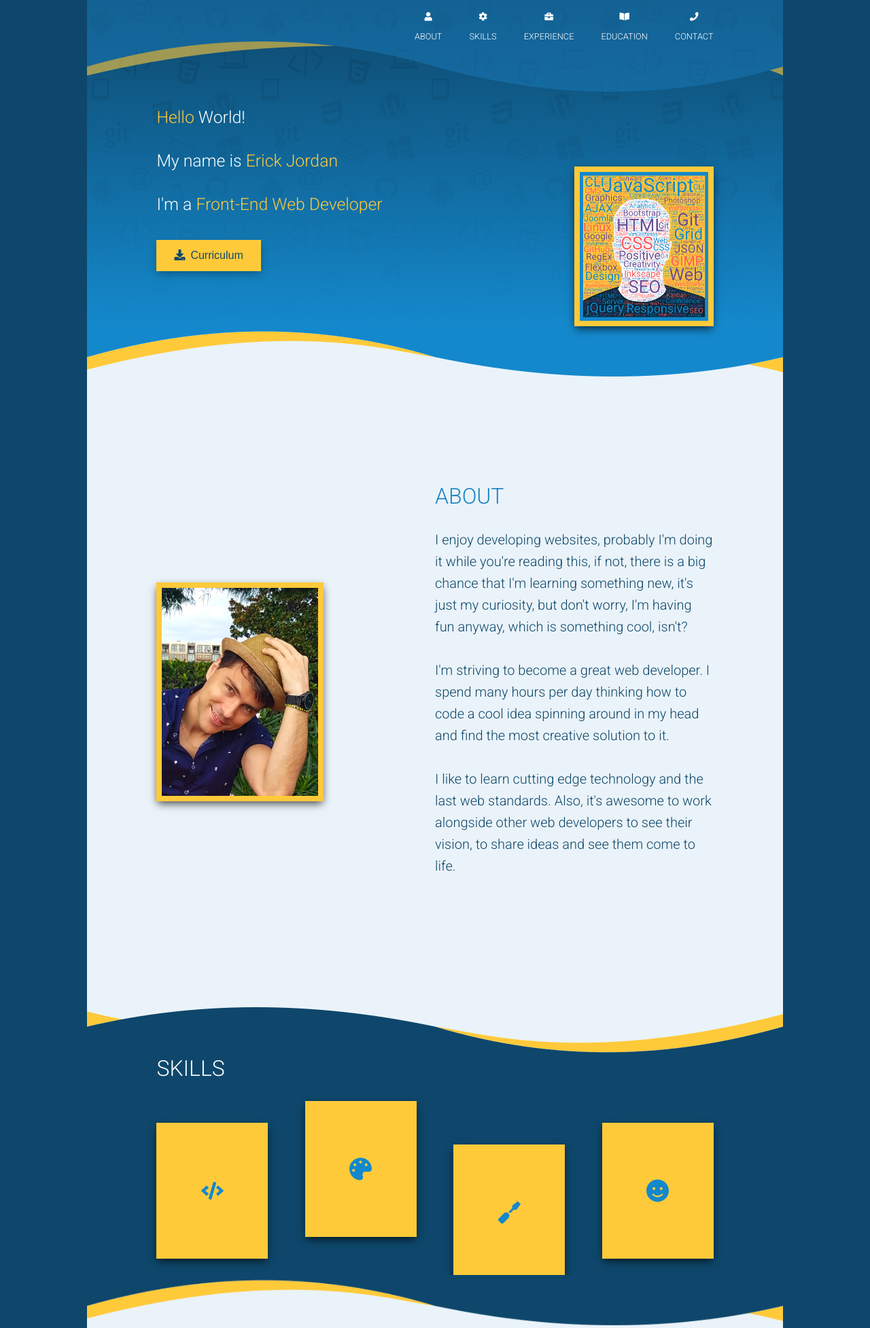
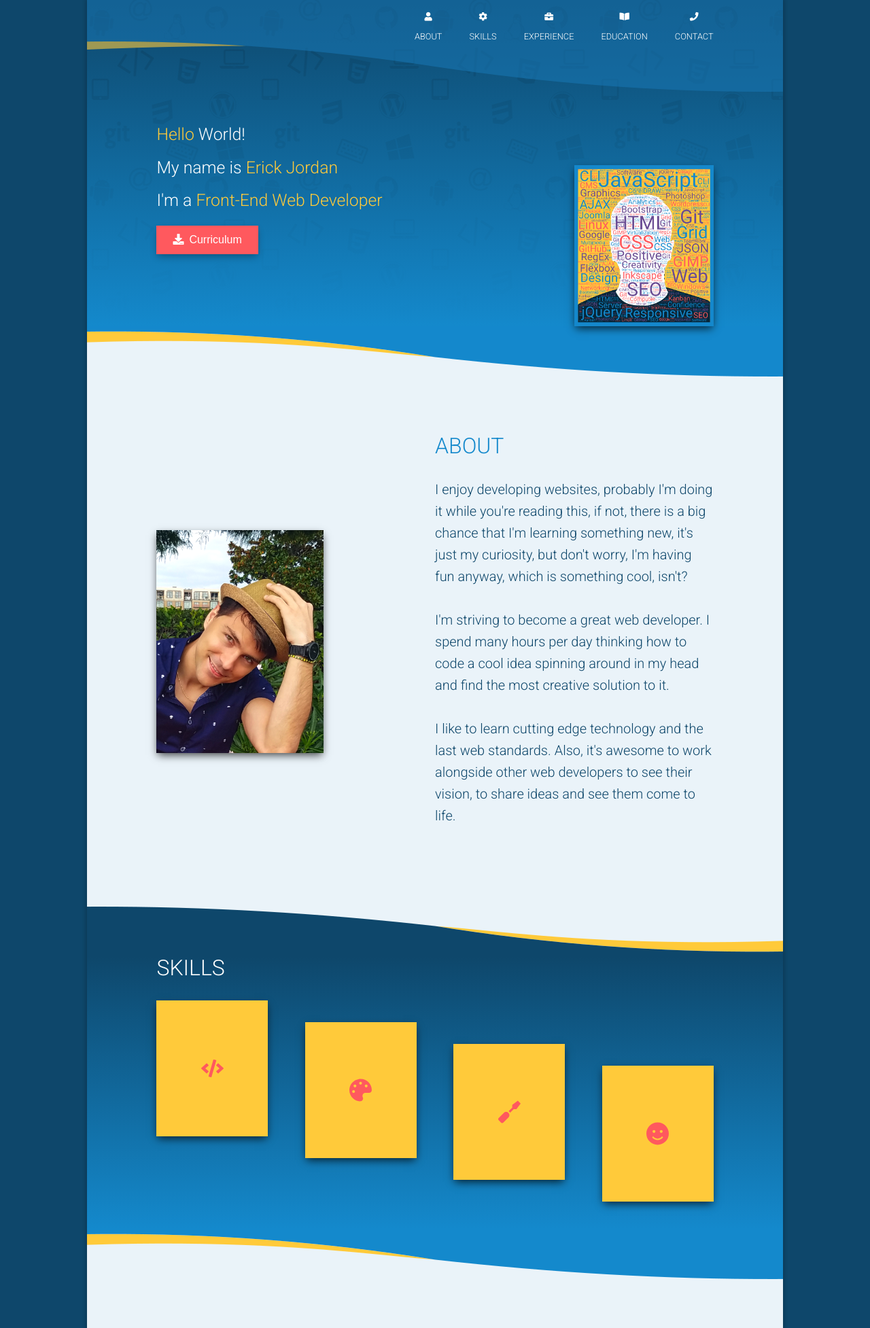
Before and after one commit to erixoalexandros/Personal-Web-Page, a PHP site: page / in a window 1280 px wide. Shown: the top 1954 px of the page at 68% size. Run offline with PHP 8.4, Linux system fonts and the light colour scheme; some libraries are stand-ins or nearby versions.

Commit message:
CSS refactored

```diff
--- a/css/main.css
+++ b/css/main.css
@@ -13,7 +13,9 @@ body {
 
 .wrapper {
   background-color: #EAF3F9;
-  /* box-shadow: 0px 0px 7px 1px rgba(0,0,0,0.10); */
+  color: #0E476B;
+  box-shadow: 0px 0px 6px 2px rgba(0,0,0,0.2);
+  font-weight: 300;
   margin: auto;
   width: 80%;
 }
@@ -22,13 +24,13 @@ body {
 
 header {
   background: #1489CC;
-  background: linear-gradient(#ffffff00, #1489CC), url('../img/bg-pattern2.png');
+  background: linear-gradient(#00000000, #1489CC), url('../img/bg-pattern2.png');
   color: #fff;
   position: relative;
 }
 
 header::before {
-  background: url('../img/header-top-edge.png') no-repeat center/100% 100%;
+  background: url('../img/header-top-edge.png') no-repeat center/cover;
   content: '';
   height: 135px;
   position: absolute;
@@ -37,7 +39,7 @@ header::before {
 }
 
 header::after {
-  background: url('../img/header-bottom-edge.png') no-repeat center/100% 100%;
+  background: url('../img/header-bottom-edge.png') no-repeat center/cover;
   content: '';
   height: 74px;
   position: absolute;
@@ -48,10 +50,8 @@ header::after {
 /* NAV BAR */
 
 nav {
-  color: #fff;
   display: flex;
   font-size: 0.8rem;
-  font-weight: 300;
   height: 10vh;
   justify-content: flex-end;
   margin: auto;
@@ -66,8 +66,8 @@ nav ul {
 
 nav li {
   cursor: pointer;
-  display: inline;
   margin-right: 2.5rem;
+  transition: 0.4s;
   user-select: none;
   z-index: 1;
 }
@@ -78,7 +78,6 @@ nav li:last-child {
 
 nav li:hover {
   color: #FFCA3A;
-  transition: 0.2s;
 }
 
 nav i {
@@ -102,7 +101,6 @@ nav i {
 }
 
 .header-image-container img {
-  border: 0.5rem solid #FFCA3A;
   box-shadow: 0px 5px 12px -2px rgba(0,0,0,0.75);
   width: 50%;
   z-index: 1;
@@ -112,15 +110,13 @@ nav i {
   align-items: flex-start;
   display: flex;
   flex-direction: column;
+  font-size: 1.55rem;
   justify-content: center;
   width: 50%;
 }
 
 .header-headings-container p {
-  font-size: 1.55rem;
-  font-weight: 300;
-  height: 3rem;
-  margin-bottom: 1rem;
+  margin-bottom: 1.5rem;
 }
 
 .header-headings-container span {
@@ -128,33 +124,19 @@ nav i {
 }
 
 .header-headings-container button {
-  background-color: #FFCA3A;
-  border: 2px solid transparent;
+  background-color: #FF595E;
+  border: 0;
   box-shadow: 0px 5px 12px -2px rgba(0, 0, 0, 0.33);
-  color: #0E476B;
+  color: #fff;
   cursor: pointer;
   font-size: 1rem;
   outline: none;
   padding: 0.75rem 1.5rem;
-  transition: 0.3s;
-}
-
-.header-headings-container button:hover {
-  color: #0E476B;
-  padding: 0.75rem 2rem;
+  transition: 0.4s;
 }
 
 .header-headings-container i {
   margin-right: 0.5rem;
-}
-
-.fa-angle-down {
-  color: #FFCA3A;
-  font-size: 4rem;
-  height: 10vh;
-  opacity: 0.5;
-  text-align: center;
-  width: 100%;
 }
 
 /* HEADER END ////////////////////////////////////////// */
@@ -164,31 +146,9 @@ nav i {
   .about {
     display: flex;
     margin: auto;
-    padding-top: calc(74px + 20vh);
-    padding-bottom: calc(74px + 20vh);
+    padding-top: 20vh;
+    padding-bottom: 20vh;
     width: 80%;
-  }
-
-  .about article {
-    align-items: flex-start;
-    display: flex;
-    flex-direction: column;
-    justify-content: center;
-    width: 50%;
-  }
-
-  .about h2 {
-    color: #1982C4;
-    font-size: 2rem;
-    font-weight: 300;
-    margin-bottom: 2rem;
-  }
-
-  .about p {
-    font-size: 1.25rem;
-    font-weight: 300;
-    line-height: 2rem;
-    margin-bottom: 2rem;
   }
 
   .about-image-container {
@@ -199,9 +159,27 @@ nav i {
   }
 
   .about-image-container img {
-    border: 0.5rem solid #FFCA3A;
     box-shadow: 0px 5px 12px -2px rgba(0,0,0,0.75);
     width: 60%;
+  }
+
+  .about article {
+    align-items: flex-start;
+    display: flex;
+    flex-direction: column;
+    width: 50%;
+  }
+
+  .about h2 {
+    color: #1489CC;
+    font-size: 2rem;
+    margin-bottom: 2rem;
+  }
+
+  .about p {
+    font-size: 1.25rem;
+    line-height: 2rem;
+    margin-bottom: 2rem;
   }
 
 /* ABOUT END /////////////////////////////////////////////// */
@@ -209,15 +187,13 @@ nav i {
 /* SKILLS /////////////////////////////////////////////// */
 
 .skills {
-  background-color: #6A4C93;
-  background: linear-gradient(#0E476B, #0E476B);
-  color: #fff;
-  padding-bottom: 10vh;
+  background-color: #1489CC;
+  background: linear-gradient(#0E476B, #1489CC);
   position: relative;
 }
 
 .skills::before {
-  background: url('../img/skills-top-edge.png') no-repeat center/100% 100%;
+  background: url('../img/skills-top-edge.png') no-repeat center/cover;
   content: '';
   height: 74px;
   position: absolute;
@@ -226,29 +202,30 @@ nav i {
 }
 
 .skills::after {
-  background: url('../img/skills-bottom-edge.png') no-repeat center/100% 100%;
+  background: url('../img/skills-bottom-edge.png') no-repeat center/cover;
   content: '';
   height: 74px;
   position: absolute;
-  top: 40vh;
+  top: 50vh;
   width: 100%;
 }
 
 .skills-content {
-  height: 30vh;
+  height: 50vh;
   margin: auto;
   width: 80%;
 }
 
 .skills h2 {
+  color: #fff;
   font-size: 2rem;
-  font-weight: 300;
   margin-bottom: 2rem;
   width: 100%;
 }
 
 .skills-container {
   display: flex;
+  height: 50%;
   justify-content: space-between;
   width: 100%;
 }
@@ -265,51 +242,26 @@ nav i {
   background-repeat: no-repeat;
   background-size: 20% 20%;
   box-shadow: 0px 5px 12px -2px rgba(0,0,0,0.75);
-  color: #ffffff00;
-  display: flex;
-  flex-direction: column;
-  font-size: 1.25rem;
-  font-weight: 300;
-  height: 200px;
-  justify-content: center;
-  padding: 2rem;
-  transition: 0.5s;
-  width: 100%;
-}
-
-.skills-card ul:hover {
-  background-color: #EAF3F9;
-  background-image: none;
-  color: #0E476B;
-  transform: rotateY(180deg);
-}
-
-.skills-card li {
-  margin-bottom: 1rem;
-  transform: rotateY(180deg);
+  height: 100%;
 }
 
 .skill-card-web {
-  /* background-color: #1489CC; */
   background-image: url('../img/skills-web.svg');
+}
+
+.skill-card-graphics {
+  background-image: url('../img/skills-graphics.svg');
   margin-top: 2rem;
 }
 
-.skill-card-graphics {
-  /* background-color: #8AC926; */
-  background-image: url('../img/skills-graphics.svg');
-}
-
 .skill-card-tools {
-  /* background-color: #FFCA3A; */
   background-image: url('../img/skills-tools.svg');
   margin-top: 4rem;
 }
 
 .skill-card-personal {
-  /* background-color: #FF595E; */
   background-image: url('../img/skills-personal.svg');
-  margin-top: 2rem;
+  margin-top: 6rem;
 }
 
 /* SKILLS END /////////////////////////////////////////////// */
@@ -317,7 +269,7 @@ nav i {
 /* EXPERIENCE /////////////////////////////////////////////// */
 
 .experience {
-  height: 100vh;
+  height: 20vh;
 }
 
 /* EXPERIENCE END /////////////////////////////////////////////// */
--- a/index.html
+++ b/index.html
@@ -47,8 +47,6 @@
 
             </div>
 
-            <!-- <i class="fas fa-angle-down"></i> -->
-
         </header>
 
         <section class="about">
@@ -84,7 +82,7 @@
                     <div class="skills-card">
 
                         <ul class="skill-card-web">
-                            <li>HTML</li>
+                            <!-- <li>HTML</li>
                             <li>CSS</li>
                             <li>JavaScript</li>
                             <li>Bootstrap</li>
@@ -93,32 +91,32 @@
                             <li>Joomla</li>
                             <li>JSON</li>
                             <li>SEO</li>
-                            <li>Google Analytics</li>
+                            <li>Google Analytics</li> -->
                         </ul>
                     </div>
                     <div class="skills-card">
                         <ul class="skill-card-graphics">
-                            <li>Photoshop</li>
+                            <!-- <li>Photoshop</li>
                             <li>GIMP</li>
                             <li>Inkscape</li>
-                            <li>CorelDRAW</li>
+                            <li>CorelDRAW</li> -->
                         </ul>
                     </div>
                     <div class="skills-card">
                         <ul class="skill-card-tools">
-                            <li>Git / GitHub</li>
+                            <!-- <li>Git / GitHub</li>
                             <li>Command Line</li>
                             <li>FTP</li>
-                            <li>Linux</li>
+                            <li>Linux</li> -->
                         </ul>
                     </div>
                     <div class="skills-card">
                         <ul class="skill-card-personal">
-                            <li>Creative</li>
+                            <!-- <li>Creative</li>
                             <li>Self / Fast Learner</li>
                             <li>Team Player</li>
                             <li>Problem-Solver</li>
-                            <li>Positive</li>
+                            <li>Positive</li> -->
                         </ul>
                     </div>
                 </div>
```
Also changed, not shown: img/me-landscape.png (deleted), img/skills-bottom-edge.png, img/skills-bottom-edge.svg, img/skills-graphics.svg, img/skills-personal.svg, img/skills-tools.svg, img/skills-top-edge.svg, img/skills-web.svg, 1 other file.
